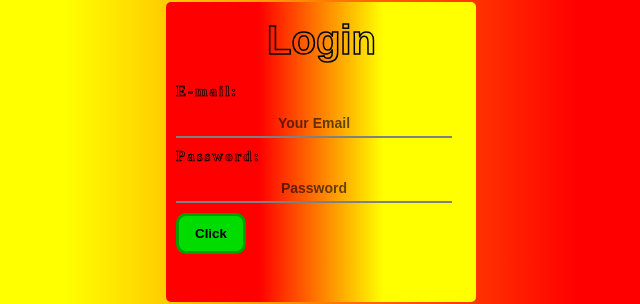
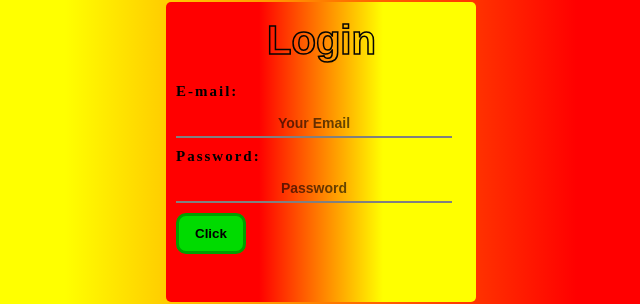
Before and after one commit to Sakib008/Github, a plain HTML site: page index.html in a window 1280 px wide. Shown: the part 248-552 px from the top of the page, 319-959 px from the left. Drawn offline with Linux system fonts and the light colour scheme.

Commit message:
Login form

```diff
--- a/index.html
+++ b/index.html
@@ -70,8 +70,6 @@
             font-family:'Times New Roman', Times, serif sans-serif;
             font-weight: 600;
             font-size: 15px;
-            color: rgba(1, 55, 102, 0);
-            -webkit-text-stroke: .7px rgb(0, 0, 0);
             letter-spacing: 2px;
         }
         button{
```
